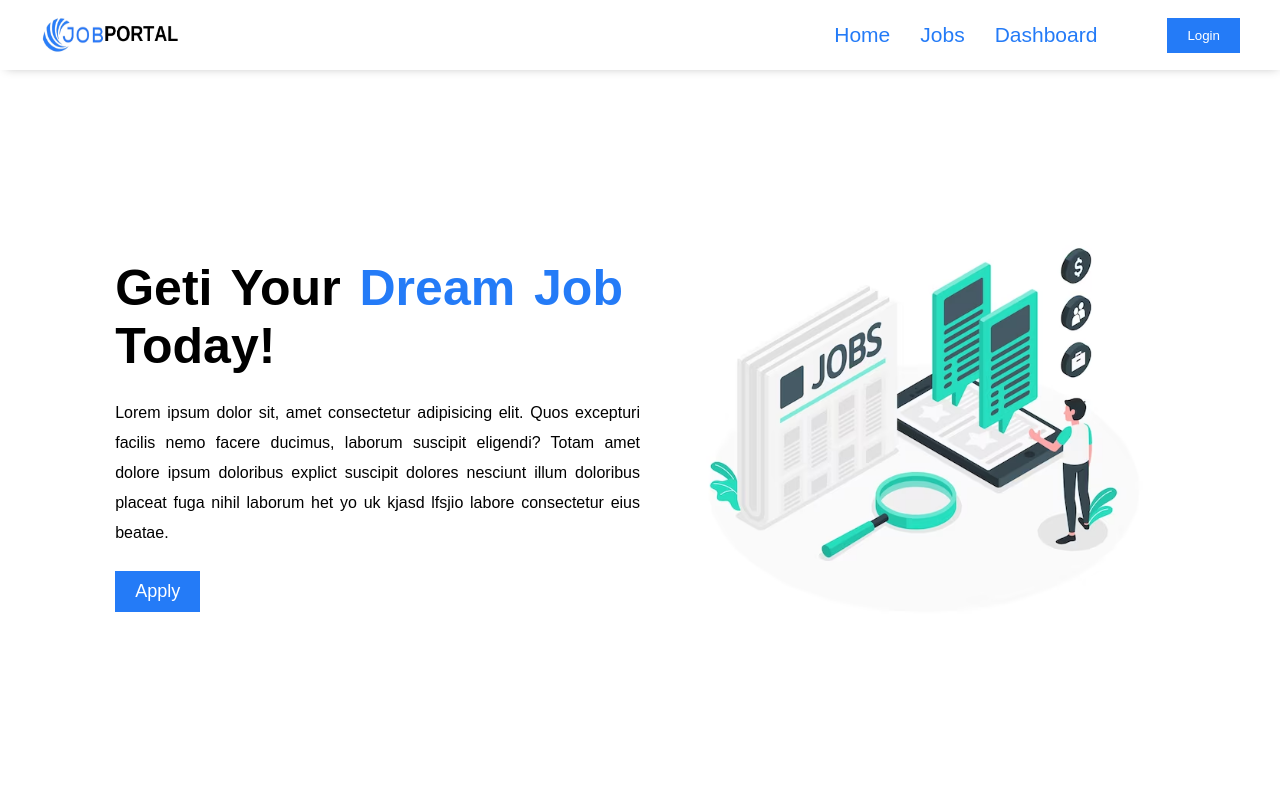
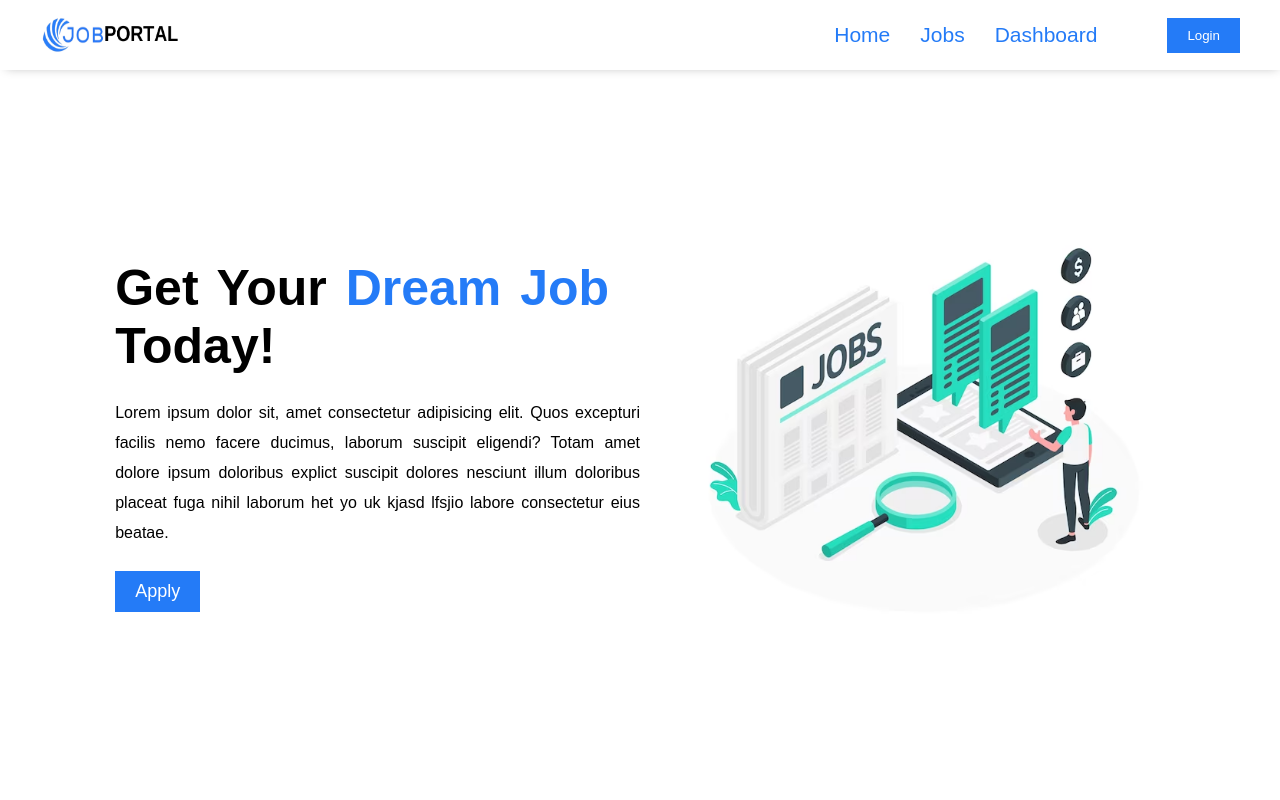
Before and after one commit to Zulqarnain32/MERN-JOB-PORTAL, a React (Vite) app in the folder client/: page / in a window 1280 px wide. Shown: the top 800 px of the page. Built offline with nearby package versions, Linux system fonts and the light colour scheme; no server answers.

Commit message:
some changes

```diff
--- a/client/src/App.css
+++ b/client/src/App.css
@@ -404,7 +404,7 @@ color:#247bf7;
   font-weight: 600;
 }
 .no-found{
-  color: red;
+  color: green;
 }
 
 
--- a/client/src/components/Home.jsx
+++ b/client/src/components/Home.jsx
@@ -10,7 +10,7 @@ const Home = () => {
     <>
       <div className="home-container">
          <div className="home-content-container">
-            <h1>Geti  Your  <span className='blue'>Dream Job</span> Today!</h1>
+            <h1>Get  Your  <span className='blue'>Dream Job</span> Today!</h1>
             <p>Lorem ipsum dolor sit, amet consectetur adipisicing elit. Quos excepturi facilis nemo facere ducimus, laborum suscipit eligendi? Totam amet dolore ipsum doloribus explict suscipit dolores nesciunt illum doloribus placeat fuga nihil laborum het yo uk kjasd lfsjio labore consectetur eius beatae.</p>
             <Link to = "/job">
                 <button className="apply-home-btn common-btn">Apply</button>
--- a/client/src/components/Jobs.jsx
+++ b/client/src/components/Jobs.jsx
@@ -45,7 +45,8 @@ const Jobs = () => {
 
 
   const handleAppliedJobs = (jobId) => {
-    axios.put("http://localhost:5000/job/", {userId,jobId})
+    // axios.put("http://localhost:5000/job/", {userId,jobId})
+    axios.put("https://mern-job-portal-backend-url.vercel.app/job/", {userId,jobId})
     .then((res) => {
      setAppliedJobs(res.data.savedJobs)
      window.location.reload();
@@ -72,7 +73,7 @@ const Jobs = () => {
         <p className='awailable-job'>
           {
             filteredJobs.length > 0 ?
-            <span>{filteredJobs.length} job available</span>:<span className='no-found'> no job found</span>
+            <span>{filteredJobs.length} job available</span>:<span className='no-found'>loading...</span>
           }
         </p>
       </div>
```
